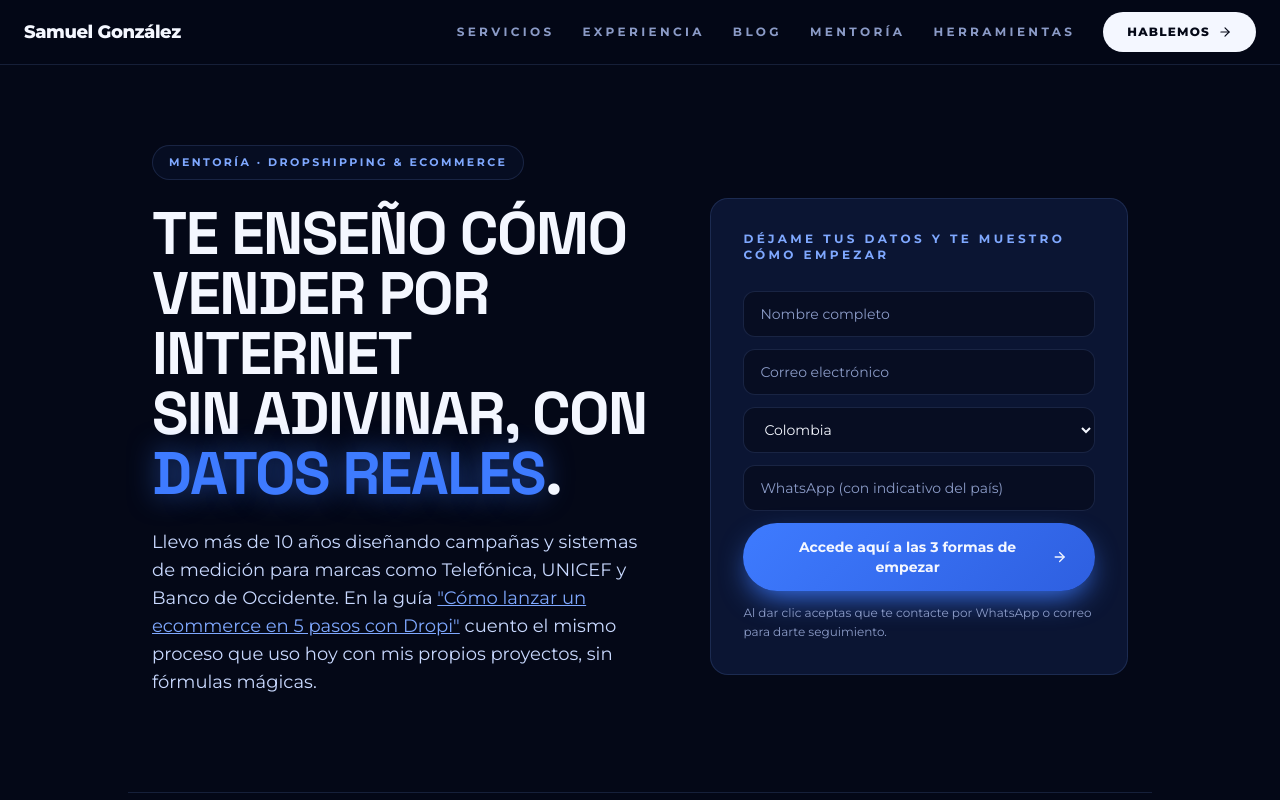
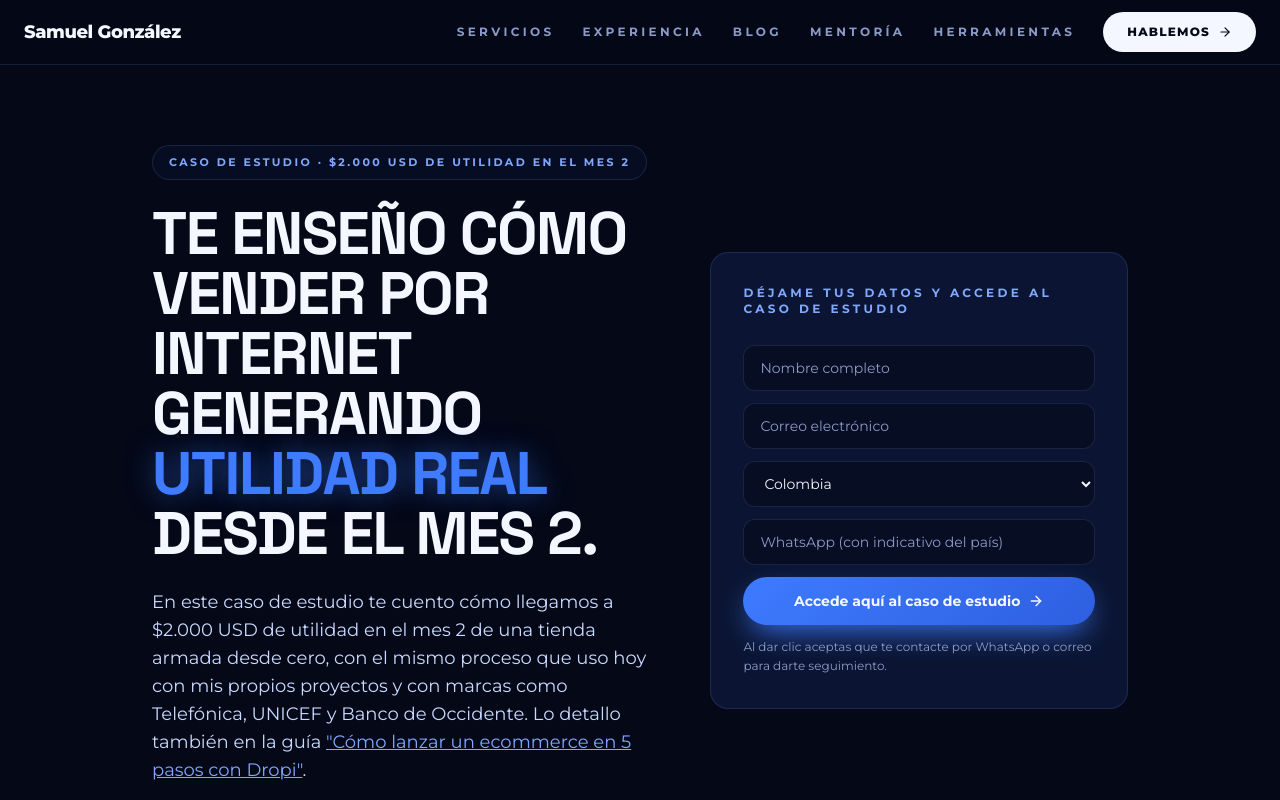
Before and after one commit to samigonza3/portafolio-2027, a React (Vite) app: page /mentoria-dropshipping in a window 1280 px wide. Shown: the top 800 px of the page. Built offline with nearby package versions, Linux system fonts and the light colour scheme.

Commit message:
Actualiza el hero de Mentoria con el gancho del caso de estudio: 2000 USD de utilidad en el mes 2

```diff
--- a/src/components/DropshippingMentoria.tsx
+++ b/src/components/DropshippingMentoria.tsx
@@ -155,7 +155,10 @@ function LeadCaptureForm() {
         throw new Error(`Netlify Forms respondió con estado ${response.status}`);
       }
 
-      setStatus({ message: 'Listo. Mira las 3 formas de empezar aquí abajo.', type: 'success' });
+      setStatus({
+        message: 'Listo. Aquí abajo tienes el caso de estudio completo y las 3 formas de empezar.',
+        type: 'success',
+      });
       form.reset();
       setCountry(COUNTRIES[0]);
       document.getElementById('opciones')?.scrollIntoView({ behavior: 'smooth' });
@@ -221,7 +224,7 @@ function LeadCaptureForm() {
       />
 
       <button type="submit" disabled={sending} className="btn-star w-full justify-center disabled:opacity-60">
-        {sending ? 'Enviando...' : 'Accede aquí a las 3 formas de empezar'}
+        {sending ? 'Enviando...' : 'Accede aquí al caso de estudio'}
         <ArrowRight className="w-4 h-4" />
       </button>
 
@@ -380,27 +383,29 @@ export default function DropshippingMentoria() {
       <section className="max-w-5xl mx-auto px-6 pt-20 pb-16">
         <div className="grid lg:grid-cols-[1.1fr_0.9fr] gap-12 items-center">
           <div className="text-center lg:text-left">
-            <span className="eyebrow">Mentoría · Dropshipping & Ecommerce</span>
+            <span className="eyebrow">Caso de estudio · $2.000 USD de utilidad en el mes 2</span>
             <h1 className="display-xl text-4xl sm:text-5xl md:text-6xl mt-6 mb-6">
               Te enseño cómo vender por internet
               <br />
-              sin adivinar, con <span className="glow">datos reales</span>.
+              generando <span className="glow">utilidad real</span> desde el mes 2.
             </h1>
             <p className="text-ice text-lg mb-8">
-              Llevo más de 10 años diseñando campañas y sistemas de medición para marcas como
-              Telefónica, UNICEF y Banco de Occidente. En la guía{' '}
+              En este caso de estudio te cuento cómo llegamos a $2.000 USD de utilidad en el mes 2
+              de una tienda armada desde cero, con el mismo proceso que uso hoy con mis propios
+              proyectos y con marcas como Telefónica, UNICEF y Banco de Occidente. Lo detallo
+              también en la guía{' '}
               <Link
                 to="/blog/ecommerce-en-5-pasos-con-dropi"
                 className="text-star-light underline hover:text-frost"
               >
                 "Cómo lanzar un ecommerce en 5 pasos con Dropi"
-              </Link>{' '}
-              cuento el mismo proceso que uso hoy con mis propios proyectos, sin fórmulas mágicas.
+              </Link>
+              .
             </p>
           </div>
           <div className="card-galaxy p-6 sm:p-8">
             <p className="label-mono !text-star-light mb-4 text-center lg:text-left">
-              Déjame tus datos y te muestro cómo empezar
+              Déjame tus datos y accede al caso de estudio
             </p>
             <LeadCaptureForm />
           </div>
```
